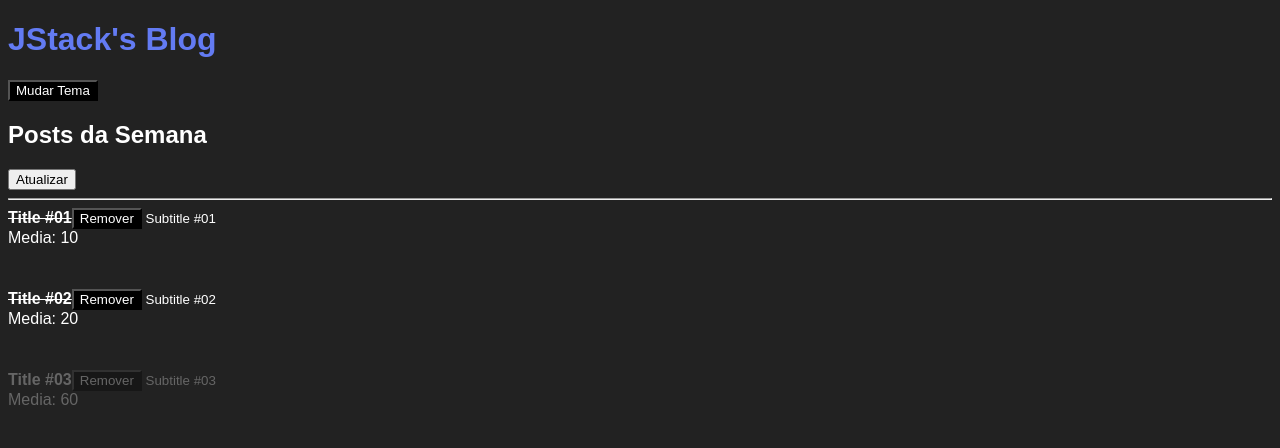
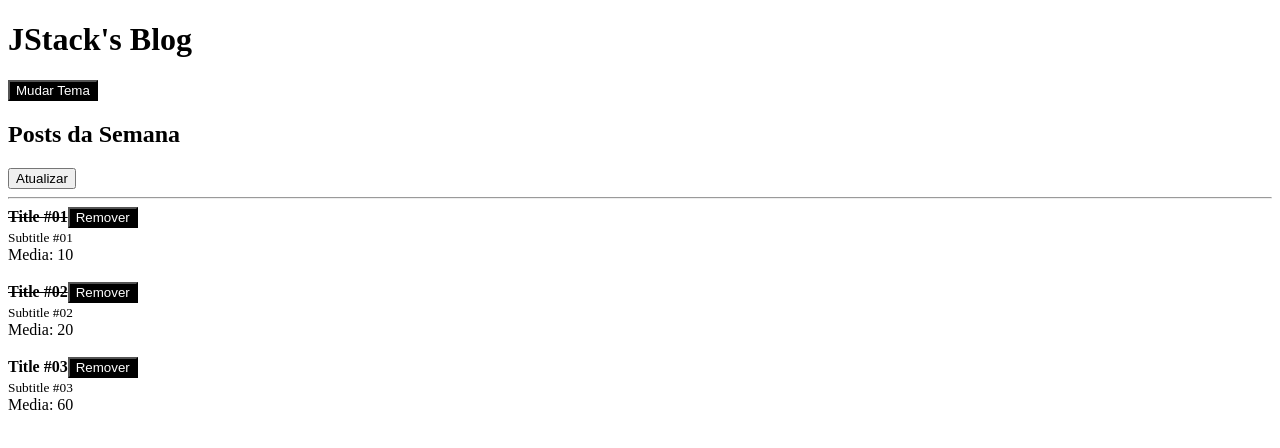
Before and after one commit to AlessandroSampaio/react-fundementals, a React app: page / in a window 1280 px wide. Shown: the top 448 px of the page. Built offline with nearby package versions, Linux system fonts and the light colour scheme.

Commit message:
Organizada a arquitetura do projeto

```diff
--- a/src/App.js
+++ b/src/components/App/index.js
@@ -1,7 +1,7 @@
 import React, { useState } from "react";
-import Header from "./Header";
-import Post from "./Post";
-import { ThemeProvider } from "./ThemeContext";
+import Header from "../Header";
+import Post from "../Post";
+import { ThemeProvider } from "../../context/ThemeContext";
 
 
 function App() {
--- a/src/Button.js
+++ b/src/components/Button.js
@@ -1,6 +1,6 @@
 import React, { useContext } from "react";
 import PropTypes from "prop-types";
-import { ThemeContext } from "./ThemeContext";
+import { ThemeContext } from "../context/ThemeContext";
 
 export default function Button(props) {
   const {theme} = useContext(ThemeContext);
--- a/src/Header.js
+++ b/src/components/Header/index.js
@@ -1,15 +1,14 @@
 import React, {useContext} from "react";
 import PropTypes from 'prop-types';
-import { ThemeContext } from "./ThemeContext";
-import Button from "./Button";
-import styles from './header.scss';
+import { ThemeContext } from "../../context/ThemeContext";
+import Button from "../Button";
 export default function Header({title, children}) {
 
   const {onToggleTheme} = useContext(ThemeContext);
 
     return (
         <div>
-            <h1 className={styles.title}>{title}</h1>
+            <h1>{title}</h1>
             <Button onClick={onToggleTheme}>Mudar Tema</Button>
             {children}
         </div>
--- a/src/PostHeader.js
+++ b/src/components/Post/PostHeader.js
@@ -1,6 +1,6 @@
 import React from "react";
 import PropTypes from "prop-types";
-import Button from "./Button";
+import Button from "../Button";
 
 export default function PostHeader(props) {
   return (
--- a/src/Post.js
+++ b/src/components/Post/index.js
@@ -1,16 +1,11 @@
 import React from "react";
 import PropTypes from "prop-types";
 import PostHeader from "./PostHeader";
-import styles from "./post.scss";
 
 export default function Post(props) {
   return (
     <>
-      <article className={
-        props.post.removed
-        ? styles.postDeleted
-        : styles.post
-      }>
+      <article>
         <PostHeader
           onRemove={props.onRemove}
           post={{
@@ -19,6 +14,7 @@ export default function Post(props) {
             read: props.post.read,
           }}
         />
+        <br/>
         <small> {props.post.subtitle} </small>
         <br />
         Media: {props.likes / 2}
--- a/src/header.scss
+++ /dev/null
@@ -1,6 +0,0 @@
-$primary: #637bf3;
-
-
-.title {
-    color: $primary;
-}
--- a/src/index.js
+++ b/src/index.js
@@ -1,8 +1,6 @@
 import React from "react";
 import ReactDom from "react-dom";
-import App from "./App";
-
-import './index.scss';
+import App from "./components/App/";
 
 ReactDom.render(
     <App />,
--- a/src/index.scss
+++ /dev/null
@@ -1,9 +0,0 @@
-body {
-    background: #222;
-    color: #fff;
-    font-family: sans-serif;
-}
-
-.title {
-    color: red;
-}
--- a/src/post.scss
+++ /dev/null
@@ -1,8 +0,0 @@
-.post {
-    margin-bottom: 24px;
-}
-
-.postDeleted {
-    margin-bottom: 24px;
-    opacity: 0.3;
-}
```
Also changed, not shown: src/context/ThemeContext.js (renamed from src/ThemeContext.js).
